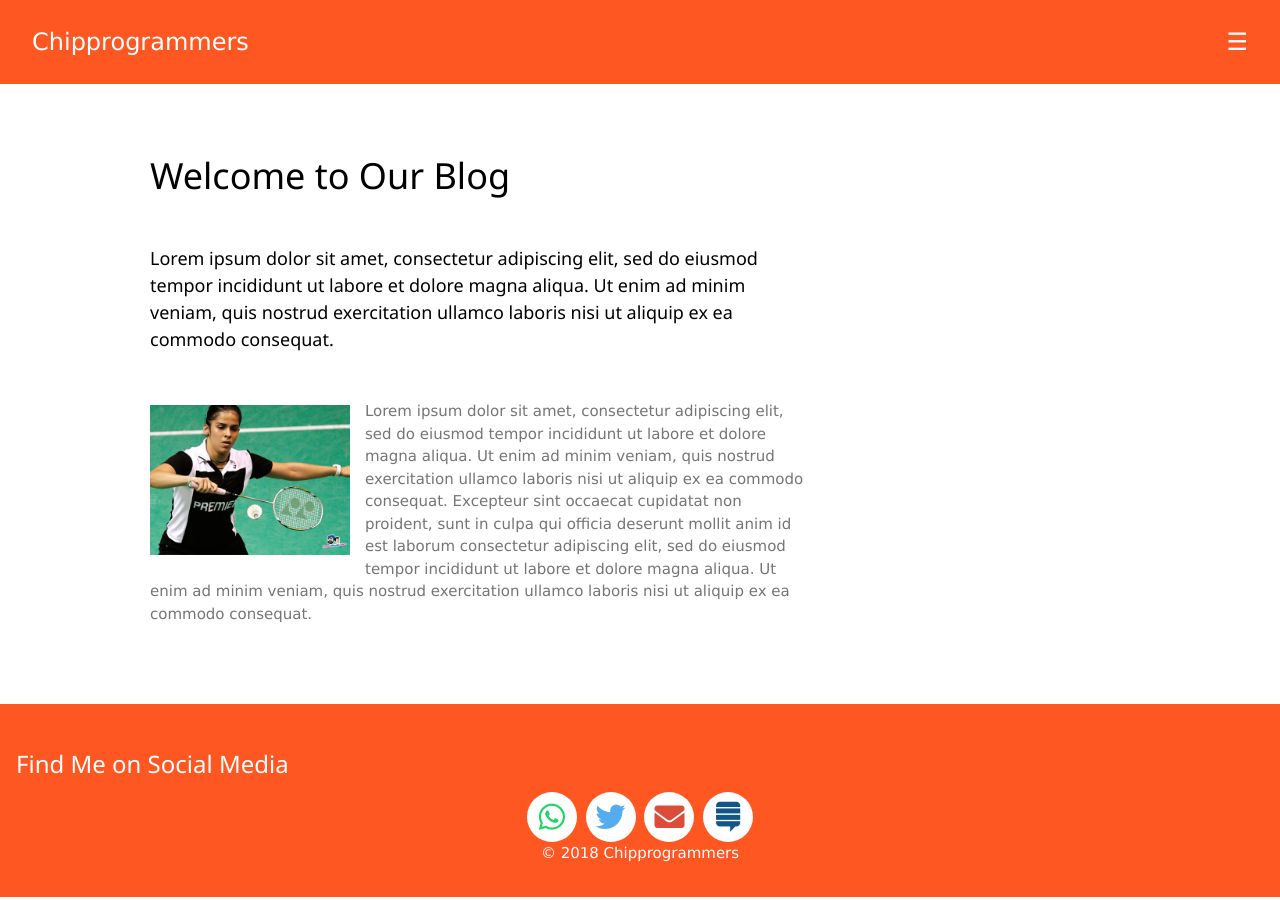
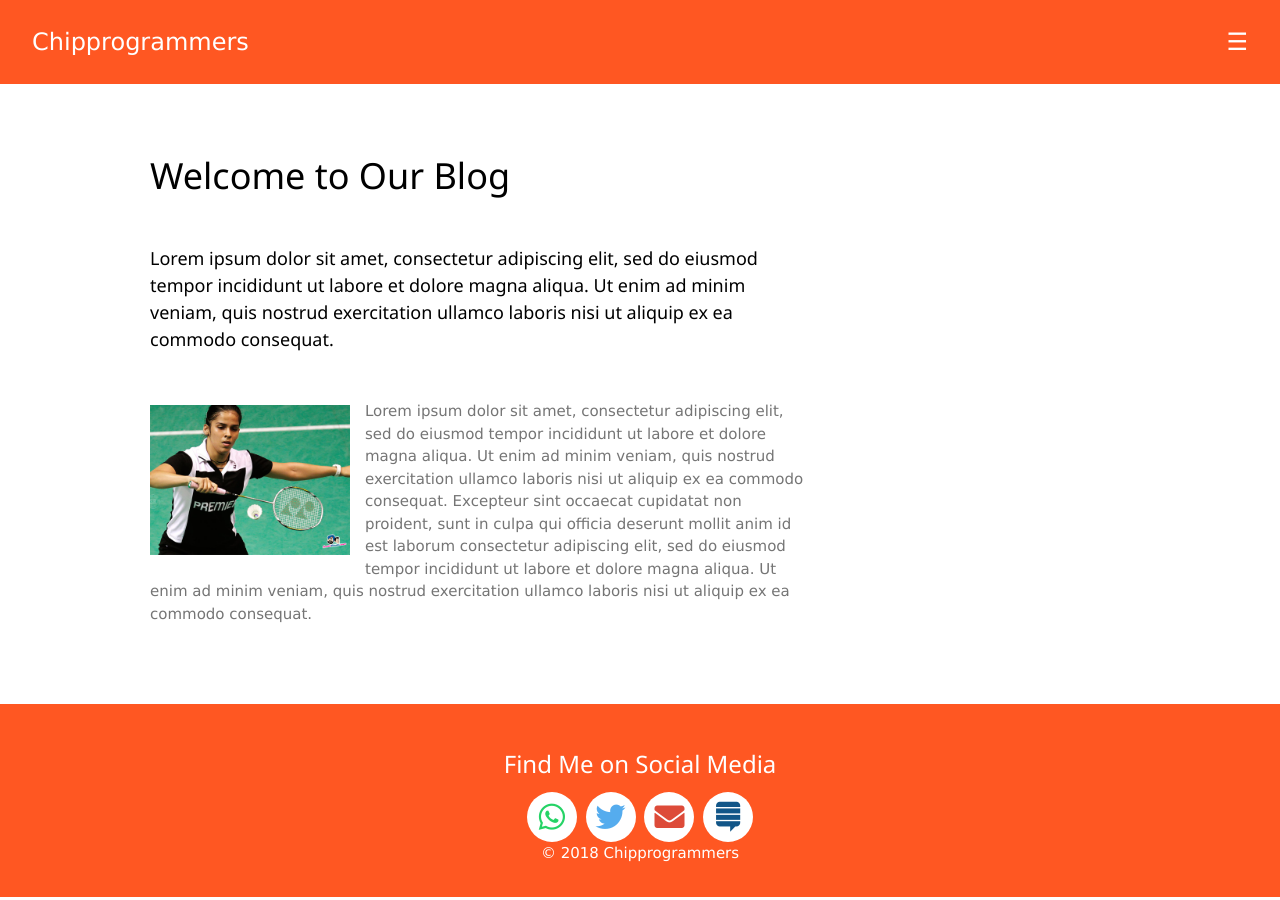
Before and after one commit to techiworld/techiworld.github.io, a Jekyll site: the page built from index.md, in a window 1280 px wide. Built offline with Jekyll 4.4.1, drawn with Linux system fonts in a browser that asks for light colours.

Commit message:
Update footer.html

```diff
--- a/_includes/footer.html
+++ b/_includes/footer.html
@@ -26,7 +26,7 @@
 
 <!-- Footer -->
   <footer class="w3-container w3-padding-32 w3-deep-orange">
-      <h3> Find Me on Social Media</h3>
+      <h3 class="w3-center"> Find Me on Social Media</h3>
     <div class="social w3-center">
       {% for x in site.data.social %}
         <a target="_blank" href="{{ x.link }}">
```
